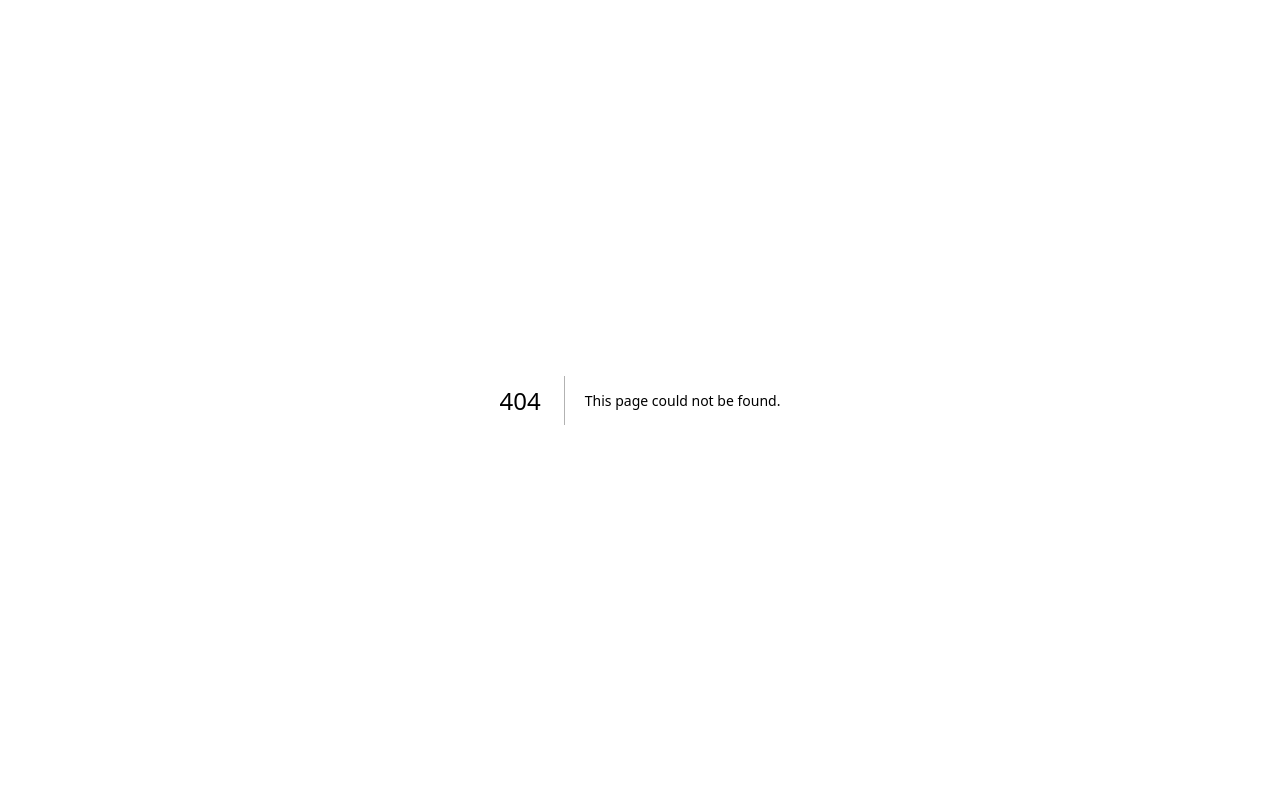
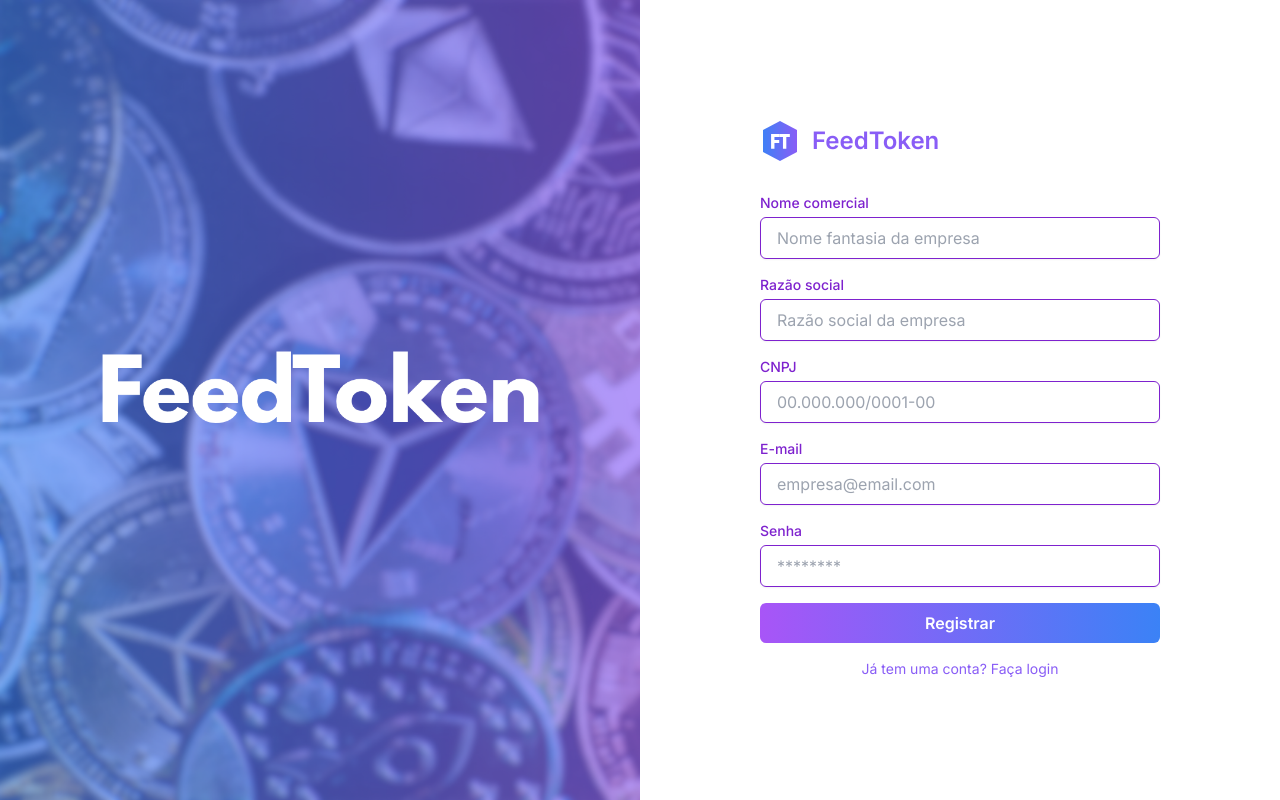
Before and after one commit to TransferoNovaIguacu/feedback-company-front, a Next.js app: page /auth/registroempresa in a window 1280 px wide. Before the commit this address had no page. Built offline with nearby package versions, Linux system fonts and the light colour scheme.

Commit message:
Feat: Register Page Business Done

```diff
--- /dev/null
+++ b/app/auth/registroempresa/page.tsx
@@ -0,0 +1,136 @@
+"use client";
+
+import { useRouter } from "next/navigation";
+import { FormEvent } from "react";
+import InputMask from "react-input-mask";
+import Image from "next/image";
+import Head from "next/head";
+import backgroundft from "@/public/png/backgroundft.png";
+import logoo from "@/public/svg/logoo.svg";
+import { Botao1 } from "@/app/components/Botao";
+
+export default function RegistroEmpresa() {
+  const route = useRouter();
+
+  const handleSubmit = (e: FormEvent) => {
+    e.preventDefault();
+    route.push("/en-construcao"); // Troque para a rota real depois
+  };
+
+  return (
+    <>
+      <Head>
+        <title>Registrar Empresa | FeedToken</title>
+      </Head>
+      <div className="flex flex-col md:flex-row h-screen text-purple-950 bg-white">
+        {/* Lado esquerdo: visível só no desktop */}
+        <a
+          href="/"
+          className="hidden md:block md:w-1/2 bg-gradient-to-t from-primary to-secondary relative cursor-pointer"
+        >
+          <Image
+            src={backgroundft}
+            alt="Ethereum background"
+            layout="fill"
+            objectFit="cover"
+          />
+          <div className="absolute inset-0 flex items-center justify-center">
+            <h1 className="text-white text-5xl font-bold"></h1>
+          </div>
+        </a>
+
+        {/* Lado direito: ocupa tudo no mobile, metade no desktop */}
+        <div className="w-full h-full md:w-1/2 flex items-center justify-center bg-white">
+          <div className="w-full max-w-md px-6 py-12">
+            <div className="flex items-center mb-8">
+              <Image
+                src={logoo}
+                alt="FeedToken logo"
+                width={40}
+                height={40}
+                className="mr-3"
+              />
+              <h2 className="text-2xl font-semibold text-primary">FeedToken</h2>
+            </div>
+
+            <form onSubmit={handleSubmit} className="space-y-4">
+              <div>
+                <label className="block text-sm font-medium text-purple-700">
+                  Nome comercial
+                </label>
+                <input
+                  type="text"
+                  name="comercial_name"
+                  placeholder="Nome fantasia da empresa"
+                  className="mt-1 block w-full rounded-md border border-purple-700 shadow-sm focus:border-primary focus:ring-primary px-4 py-2"
+                />
+              </div>
+
+              <div>
+                <label className="block text-sm font-medium text-purple-700">
+                  Razão social
+                </label>
+                <input
+                  type="text"
+                  name="legal_name"
+                  placeholder="Razão social da empresa"
+                  className="mt-1 block w-full rounded-md border border-purple-700 shadow-sm focus:border-primary focus:ring-primary px-4 py-2"
+                />
+              </div>
+
+              <div>
+                <label className="block text-sm font-medium text-purple-700">
+                  CNPJ
+                </label>
+                <InputMask mask="99.999.999/9999-99" maskChar="">
+                  {(inputProps: any) => (
+                    <input
+                      {...inputProps}
+                      type="text"
+                      name="cnpj"
+                      placeholder="00.000.000/0001-00"
+                      className="mt-1 block w-full rounded-md border border-purple-700 shadow-sm focus:border-primary focus:ring-primary px-4 py-2"
+                    />
+                  )}
+                </InputMask>
+              </div>
+
+              <div>
+                <label className="block text-sm font-medium text-purple-700">
+                  E-mail
+                </label>
+                <input
+                  type="email"
+                  name="email"
+                  placeholder="empresa@email.com"
+                  className="mt-1 block w-full rounded-md border border-purple-700 shadow-sm focus:border-primary focus:ring-primary px-4 py-2"
+                />
+              </div>
+
+              <div>
+                <label className="block text-sm font-medium text-purple-700">
+                  Senha
+                </label>
+                <input
+                  type="password"
+                  name="password"
+                  placeholder="********"
+                  className="mt-1 block w-full rounded-md border border-purple-700 shadow-sm focus:border-primary focus:ring-primary px-4 py-2"
+                />
+              </div>
+
+              <Botao1 texto="Registrar" />
+
+              <div
+                className="text-center text-sm text-primary hover:underline cursor-pointer"
+                onClick={() => route.push("/login")}
+              >
+                Já tem uma conta? Faça login
+              </div>
+            </form>
+          </div>
+        </div>
+      </div>
+    </>
+  );
+}
--- a/package.json
+++ b/package.json
@@ -15,12 +15,14 @@
     "react": "^18",
     "react-countup": "^6.5.3",
     "react-dom": "^18",
+    "react-input-mask": "^2.0.4",
     "react-intersection-observer": "^9.16.0"
   },
   "devDependencies": {
     "@types/node": "^20",
     "@types/react": "^18",
     "@types/react-dom": "^18",
+    "@types/react-input-mask": "^3.0.6",
     "autoprefixer": "^10",
     "eslint": "^8",
     "eslint-config-next": "13.5.6",
```
Also changed, not shown: 1 other file (tests, documents, lock files or other folders).
